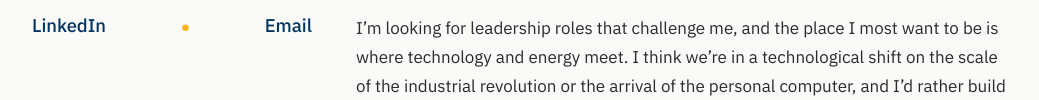
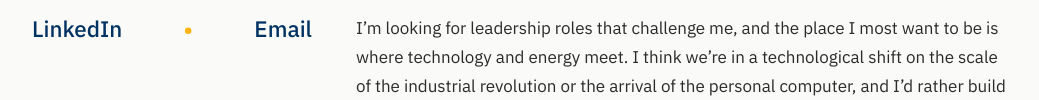
Before and after one commit to roblnelson/roblnelson.github.io, a plain HTML site: page index.html in a window 1280 px wide. Shown: the part 399-499 px from the top of the page, without its empty margins (120-1159 px from the left). Drawn offline with Linux system fonts and the light colour scheme.

Commit message:
Update index.html

```diff
--- a/index.html
+++ b/index.html
@@ -158,7 +158,7 @@
     align-items: center;
     gap: 0.5rem;
     margin-top: 1rem;
-    font-size: 1.15rem;
+    font-size: 1.4rem;
     font-weight: 500;
   }
   .photo-links a { text-decoration: none; }
```
